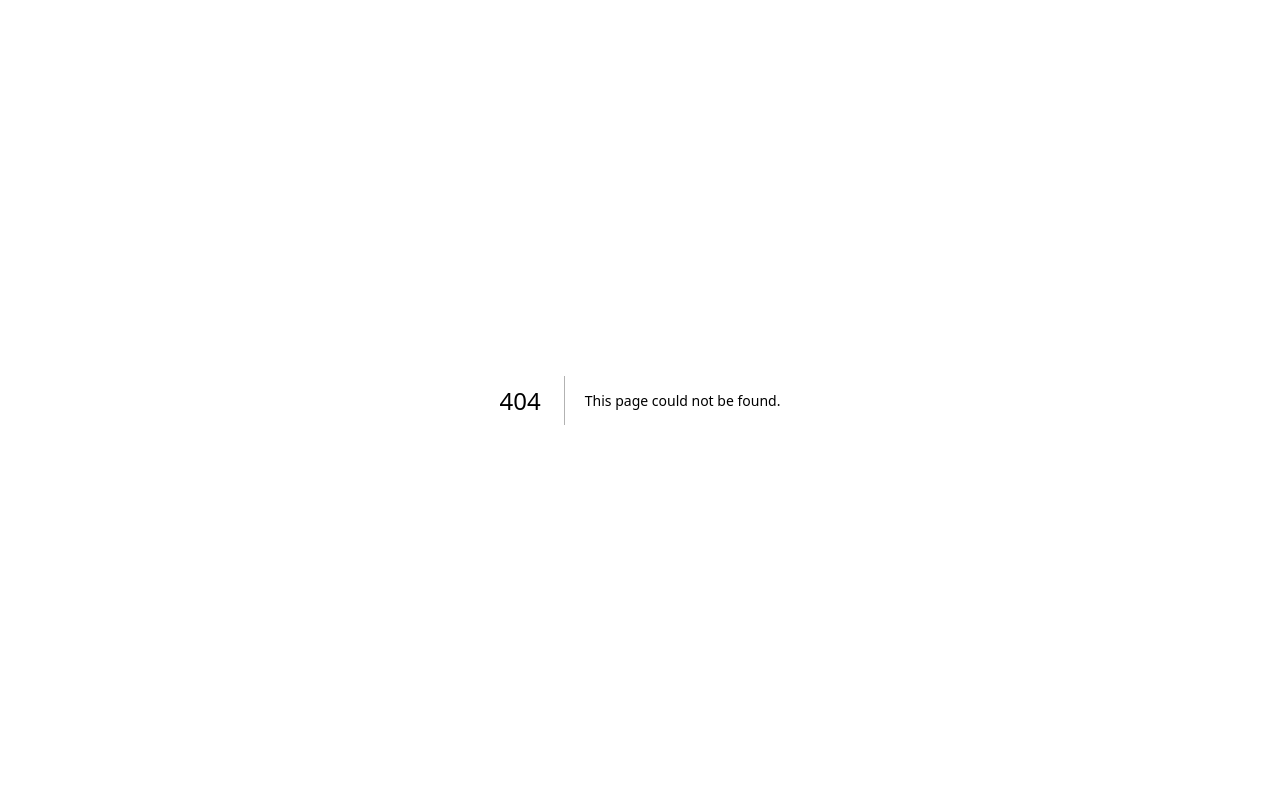
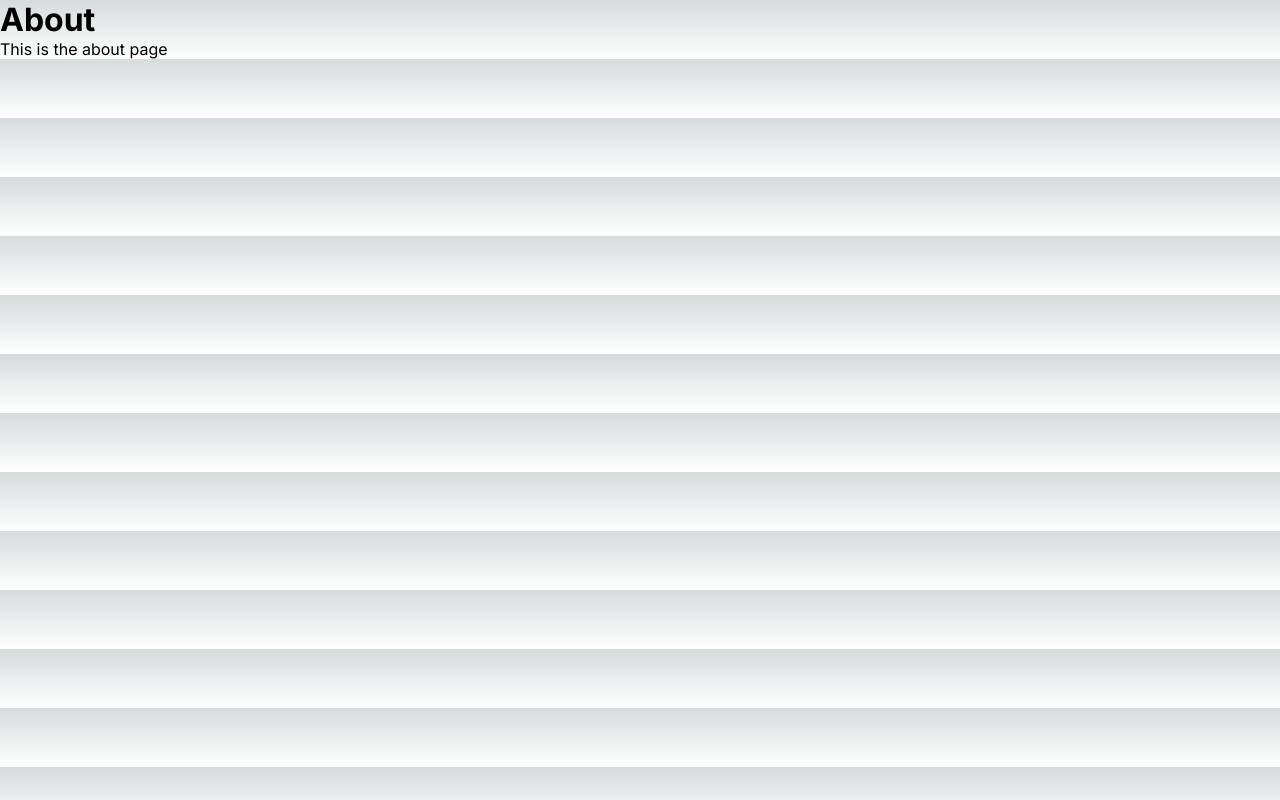
Before and after one commit to HypedMike/levele-miniapp, a Next.js app: page /about in a window 1280 px wide. Before the commit this address had no page. Built offline with nearby package versions, Linux system fonts and the light colour scheme.

Commit message:
added about page

```diff
--- /dev/null
+++ b/src/app/about/page.tsx
@@ -0,0 +1,8 @@
+export default function About() {
+    return (
+        <main>
+            <h1>About</h1>
+            <p>This is the about page</p>
+        </main>
+    );
+}
```
